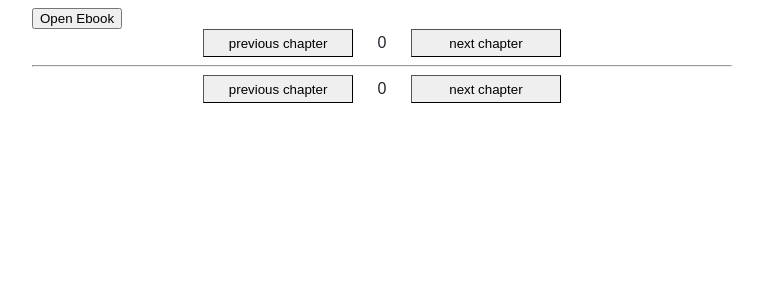
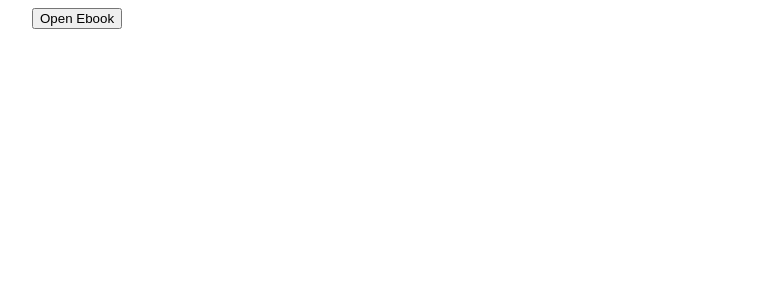
Before and after one commit to Kraballa/ebook-web, a Svelte app: page / in a window 1280 px wide. Shown: the top 300 px of the page, without its empty margins (258-1021 px from the left). Built offline with nearby package versions, Linux system fonts and the light colour scheme.

Commit message:
don't render ebook ui if no ebook loaded

```diff
--- a/src/App.svelte
+++ b/src/App.svelte
@@ -28,11 +28,13 @@
 
 <div class="row bg">
     <LoadEpub bind:epubFile />
-    <Spine bind:chapterIndex bind:epubChapters />
-    <Navigator bind:chapterIndex bind:epubChapters />
-    <Chapter bind:epubZip bind:epubChapters bind:chapterIndex />
-    <hr />
-    <Navigator bind:chapterIndex bind:epubChapters />
+    {#if epubFile}
+        <Spine bind:chapterIndex bind:epubChapters />
+        <Navigator bind:chapterIndex bind:epubChapters />
+        <Chapter bind:epubZip bind:epubChapters bind:chapterIndex />
+        <hr />
+        <Navigator bind:chapterIndex bind:epubChapters />
+    {/if}
 </div>
 
 <style>
```
